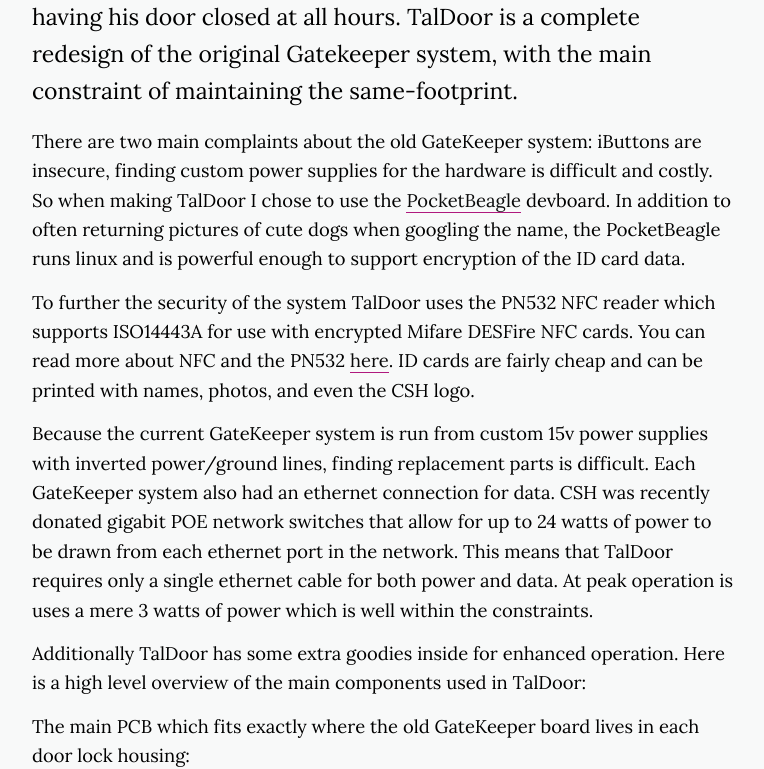
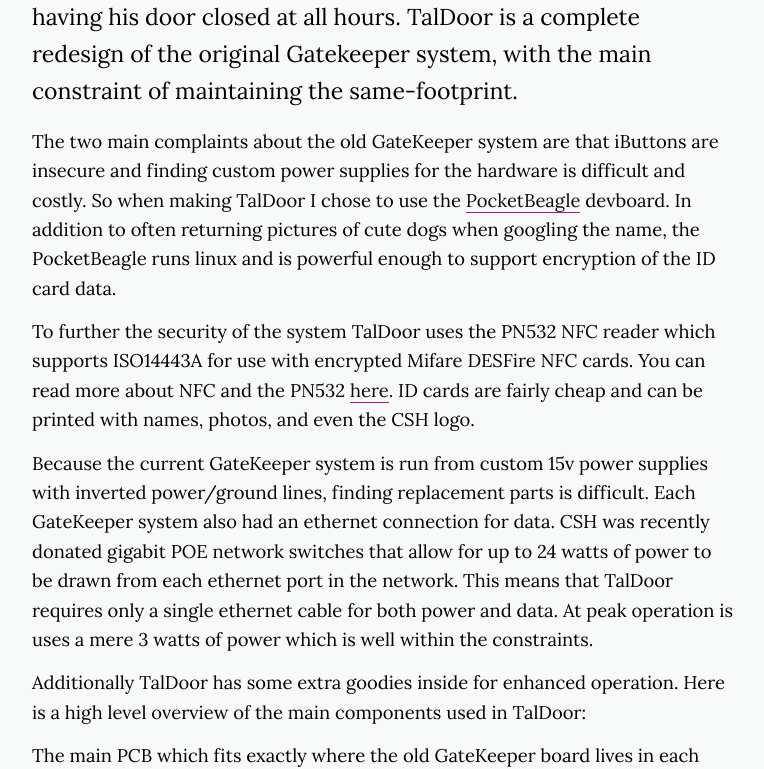
Before and after one commit to ComputerScienceHouse/blog, a Jekyll site: the page built from _posts/2018-04-02-taldoor.md, in a window 1280 px wide and 900 px high, scrolled down 698 px, cut to the strip 131-900 px from the top of the window. Shown: the whole strip, without its empty margins (256-1020 px from the left). Built offline with Jekyll 4.4.1, drawn with Linux system fonts in a browser that asks for light colours; nearby versions of some CDN libraries.

Commit message:
fixed grammar

```diff
--- a/_posts/2018-04-02-taldoor.md
+++ b/_posts/2018-04-02-taldoor.md
@@ -17,7 +17,7 @@
 ---
 TalDoor is a hardware redesign of CSH's famous (now severely outdated and unsupported) iButton authentication system. TalDoor is named after our illustrious RA Tal, who was famous for having his door closed at all hours. TalDoor is a complete redesign of the original Gatekeeper system, with the main constraint of maintaining the same-footprint.
 
-There are two main complaints about the old GateKeeper system: iButtons are insecure, finding custom power supplies for the hardware is difficult and costly. So when making TalDoor I chose to use the [PocketBeagle]( http://beagleboard.org/pocket) devboard. In addition to often returning pictures of cute dogs when googling the name, the PocketBeagle runs linux and is powerful enough to support encryption of the ID card data.
+The two main complaints about the old GateKeeper system are that iButtons are insecure and finding custom power supplies for the hardware is difficult and costly. So when making TalDoor I chose to use the [PocketBeagle]( http://beagleboard.org/pocket) devboard. In addition to often returning pictures of cute dogs when googling the name, the PocketBeagle runs linux and is powerful enough to support encryption of the ID card data.
 
 To further the security of the system TalDoor uses the PN532 NFC reader which supports ISO14443A for use with encrypted Mifare DESFire NFC cards. You can read more about NFC and the PN532 [here]( https://learn.adafruit.com/adafruit-pn532-rfid-nfc/about-nfc). ID cards are fairly cheap and can be printed with names, photos, and even the CSH logo.
 
```
